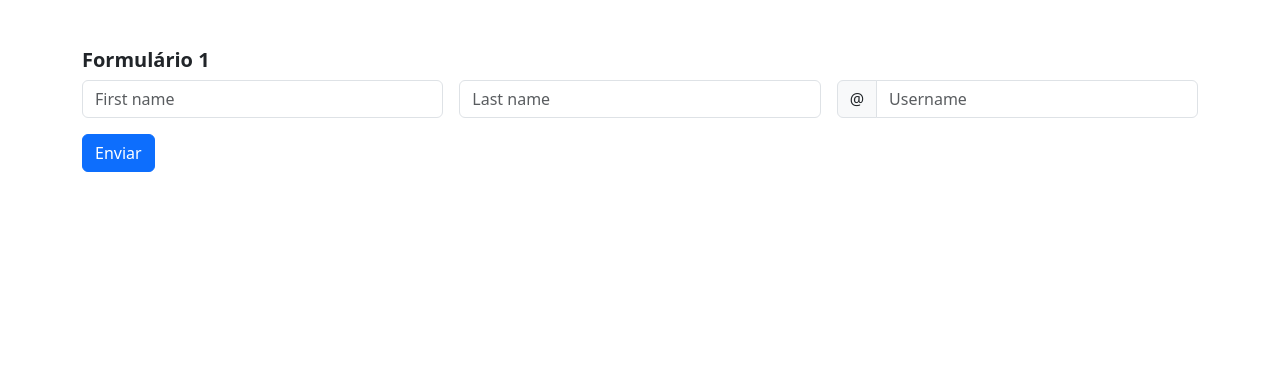
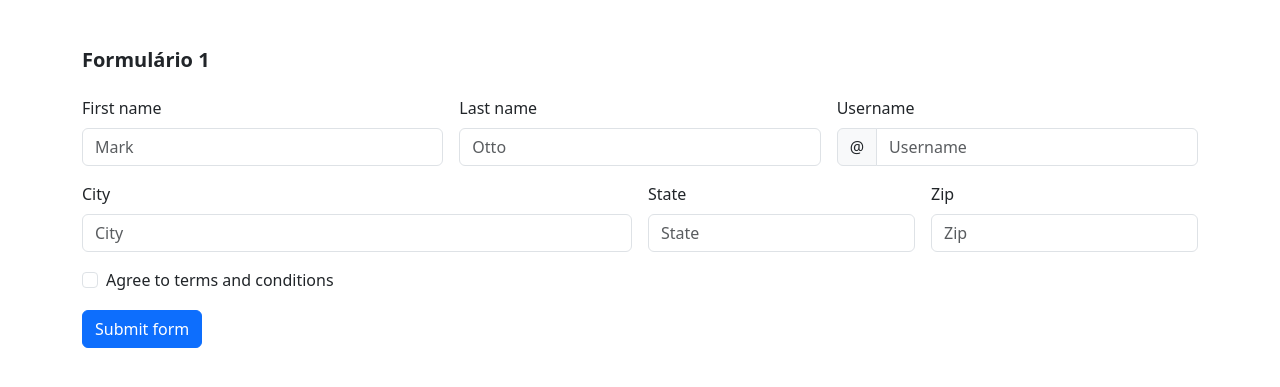
Before and after one commit to Lorente97/Eletiva1-2026, a PHP site: page /Lista1/Exercicio1.php in a window 1280 px wide. Shown: the top 387 px of the page. Run offline with PHP 8.4, Linux system fonts and the light colour scheme.

Commit message:
fiz o exercicio 1 da lista 1

```diff
--- a/Lista1/Exercicio1.php
+++ b/Lista1/Exercicio1.php
@@ -3,53 +3,61 @@
 <head>
   <meta charset="utf-8">
   <meta name="viewport" content="width=device-width, initial-scale=1">
-  <title>Formulário</title>
+  <title>Formulário 1</title>
   <link href="https://cdn.jsdelivr.net/npm/bootstrap@5.3.0/dist/css/bootstrap.min.css" rel="stylesheet">
 </head>
 <body>
 
 <div class="container mt-5">
-  <h5><strong>Formulário 1</strong></h5>
+  <h5 class="mb-4"><strong>Formulário 1</strong></h5>
 
-  <form method="POST">
-    <div class="row g-3">
-
+  <form class="row g-3">
     <div class="col-md-4">
-        <input type="text" name="nome" class="form-control" placeholder="First name">
+      <label class="form-label">First name</label>
+      <input type="text" class="form-control" placeholder="Mark">
     </div>
 
     <div class="col-md-4">
-        <input type="text" name="sobrenome" class="form-control" placeholder="Last name">
+      <label class="form-label">Last name</label>
+      <input type="text" class="form-control" placeholder="Otto">
     </div>
 
     <div class="col-md-4">
+      <label class="form-label">Username</label>
       <div class="input-group">
         <span class="input-group-text">@</span>
-          <input type="text" name="user" class="form-control" placeholder="Username">
+        <input type="text" class="form-control" placeholder="Username">
+      </div>
+    </div>
+
+    <div class="col-md-6">
+      <label class="form-label">City</label>
+      <input type="text" class="form-control" placeholder="City">
+    </div>
+
+    <div class="col-md-3">
+      <label class="form-label">State</label>
+      <input type="text" class="form-control" placeholder="State">
+    </div>
+
+    <div class="col-md-3">
+      <label class="form-label">Zip</label>
+      <input type="text" class="form-control" placeholder="Zip">
+    </div>
+
+    <div class="col-12">
+      <div class="form-check">
+        <input class="form-check-input" type="checkbox" id="terms">
+        <label class="form-check-label" for="terms">
+          Agree to terms and conditions
+        </label>
       </div>
     </div>
 
     <div class="col-12">
-        <button class="btn btn-primary" type="submit">Enviar</button>
-      </div>
-
+      <button class="btn btn-primary" type="submit">Submit form</button>
     </div>
   </form>
-
-  <?php
-    if ($_SERVER["REQUEST_METHOD"] == "POST") {
-        $nome = $_POST["nome"];
-        $sobrenome = $_POST["sobrenome"];
-        $user = $_POST["user"];
-
-        echo "<div class='mt-3 alert alert-success'>";
-        echo "Nome: $nome <br>";
-        echo "Sobrenome: $sobrenome <br>";
-        echo "Usuário: $user";
-        echo "</div>";
-    }
-  ?>
-
 </div>
 
 </body>
```
Lines whose indentation alone changed are shown as unchanged.
